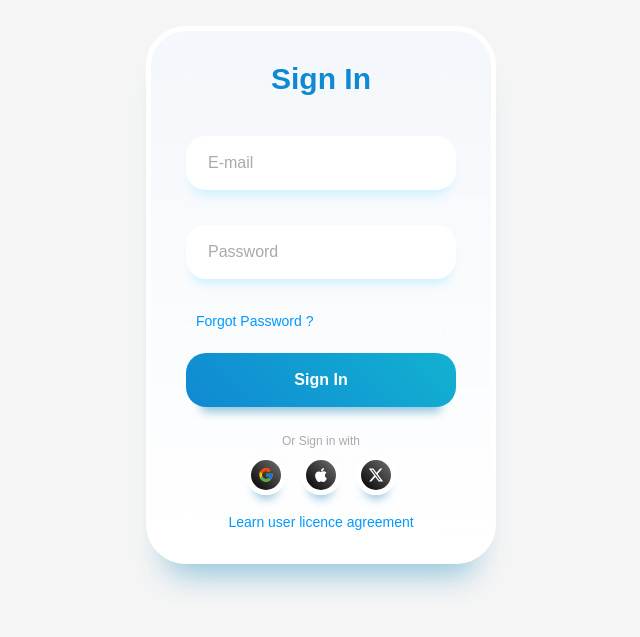
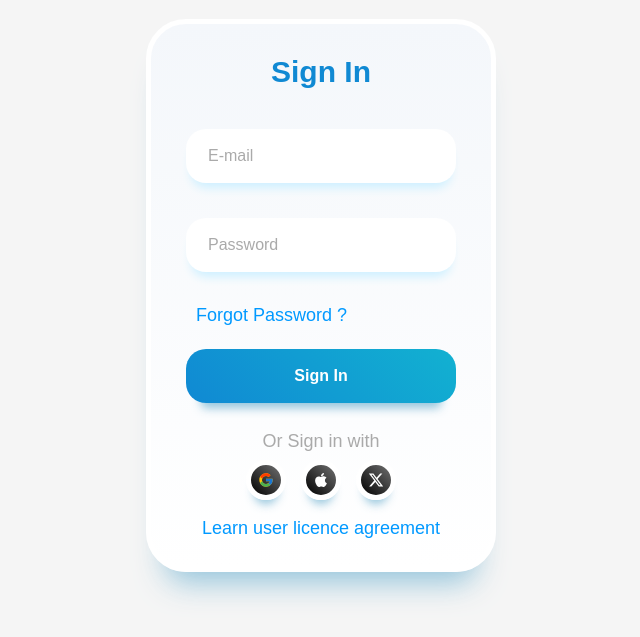
Before and after one commit to Jamescjay/Nobility-hub-client, a React (Create React App) app: page /adminlogin in a window 1280 px wide. Shown: the part 105-742 px from the top of the page, without its empty margins (319-959 px from the left). Built offline with nearby package versions, Linux system fonts and the light colour scheme.

Commit message:
updated Css on the login

```diff
--- a/src/styling/Login.css
+++ b/src/styling/Login.css
@@ -145,10 +145,6 @@
   }
 
   .form .forgot-password a,
-.agreement a {
-  font-size: 14px;
+.agreement a, .social-account-container .title  {
+  font-size: 18px;
 }
-
-.social-account-container .title {
-  font-size: 12px;
-}
```
